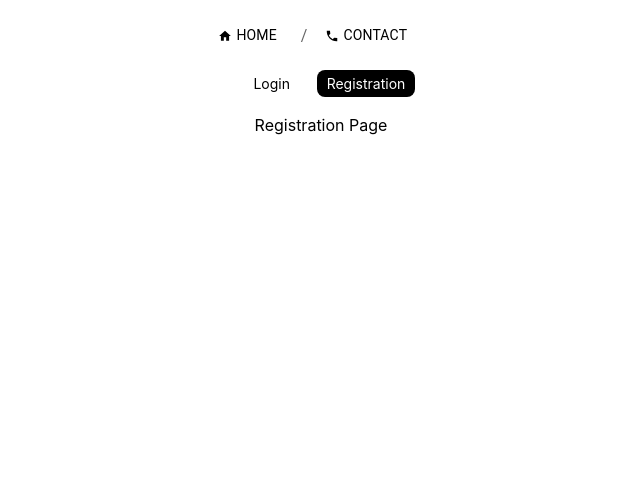
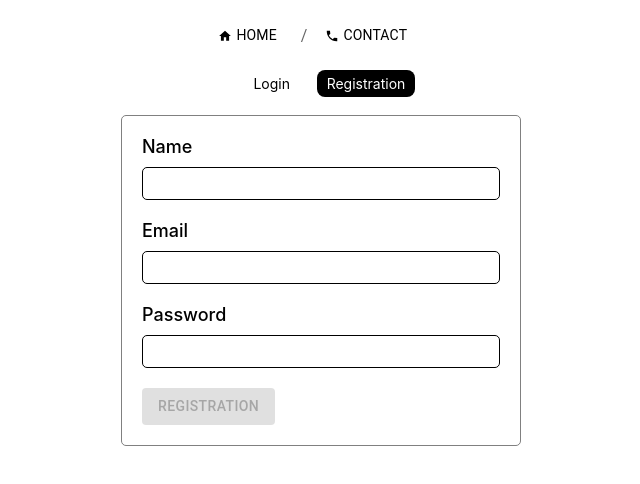
Before and after one commit to Myrhoiazov/goit-react-hw-08-phonebook, a React (Create React App) app: page /goit-react-hw-08-phonebook/registration in a window 1280 px wide. Shown: the top 484 px of the page, without its empty margins (319-959 px from the left). Built offline with nearby package versions, Linux system fonts and the light colour scheme.

Commit message:
add form reg

```diff
--- a/src/pages/Registration/Registration.jsx
+++ b/src/pages/Registration/Registration.jsx
@@ -1,5 +1,109 @@
+import { useState } from 'react';
+// import { useDispatch, useSelector } from 'react-redux';
+// import { addContact } from 'redux/contacts/operations-contact';
+import s from './Registration.module.css';
+// import { toast } from 'react-toastify';
+// import { selectContact } from 'redux/contacts/selector-contacts';
+// import Loader from 'components/Loader';
+import Button from '@mui/material/Button';
+
 const Registration = () => {
-  return <>Registration Page</>;
+  const [name, setName] = useState('');
+  const [email, setEmail] = useState('');
+  const [password, setPassword] = useState('');
+
+  // const dispatch = useDispatch();
+  // const contacts = useSelector(selectContact);
+  // const isLoading = useSelector(state => state.contacts.isLoading);
+
+  // const handleChangeUser = ev => {
+  //   const { name, value } = ev.target;
+
+  //   switch (name) {
+  //     case 'name':
+  //       setUserName(value);
+  //       // eslint-disable-next-line
+  //       break;
+
+  //     case 'number':
+  //       setNumber(value);
+  //       // eslint-disable-next-line
+  //       break;
+
+  //     default:
+  //       return;
+  //   }
+  // };
+
+  // const handleAddUser = e => {
+  //   e.preventDefault();
+
+  //   const hasUserContacts = contacts.some(user => user.name === name);
+
+  //   if (hasUserContacts) {
+  //     toast.warning(`${name} is already in contacts`);
+  //     return;
+  //   }
+
+  //   dispatch(addContact({ name, number }));
+  //   setNumber('');
+  //   setUserName('');
+  // };
+
+  return (
+    <>
+      {/* {isLoading && <Loader />} */}
+      <form className={s.form} onSubmit={console.log()}>
+        <label>
+          <span className={s.label}>Name</span>
+          <input
+            className={s.input}
+            type="text"
+            // value={name}
+            name="name"
+            pattern="^[a-zA-Zа-яА-Я]+(([' -][a-zA-Zа-яА-Я ])?[a-zA-Zа-яА-Я]*)*$"
+            title="Name may contain only letters, apostrophe, dash and spaces. For example Adrian, Jacob Mercer, Charles de Batz de Castelmore d'Artagnan"
+            required
+            // onChange={handleChangeUser}
+          />
+        </label>
+        <label>
+          <span className={s.label}>Email</span>
+          <input
+            className={s.input}
+            type="email"
+            name="number"
+            // value={number}
+            // pattern="\+?\d{1,4}?[-.\s]?\(?\d{1,3}?\)?[-.\s]?\d{1,4}[-.\s]?\d{1,4}[-.\s]?\d{1,9}"
+            // title="Phone number must be digits and can contain spaces, dashes, parentheses and can start with +"
+            required
+            // onChange={handleChangeUser}
+          />
+        </label>
+        <label>
+          <span className={s.label}>Password</span>
+          <input
+            className={s.input}
+            type="password"
+            name="password"
+            // value={number}
+            // pattern="\+?\d{1,4}?[-.\s]?\(?\d{1,3}?\)?[-.\s]?\d{1,4}[-.\s]?\d{1,4}[-.\s]?\d{1,9}"
+            // title="Phone number must be digits and can contain spaces, dashes, parentheses and can start with +"
+            required
+            // onChange={handleChangeUser}
+          />
+        </label>
+
+        <Button
+          disabled={name && email && password ? false : true}
+          variant="contained"
+          type="submit"
+        >
+          Registration
+        </Button>
+      </form>
+    </>
+  );
 };
 
 export default Registration;
--- /dev/null
+++ b/src/pages/Registration/Registration.module.css
@@ -0,0 +1,52 @@
+.form {
+  box-sizing: border-box;
+
+  width: 400px;
+  padding: 20px;
+
+  border: 1px solid grey;
+  border-radius: 5px;
+
+  margin-bottom: 20px;
+}
+
+.label {
+  display: inline-block;
+  font-size: 18px;
+
+  font-weight: 500;
+  margin-bottom: 10px;
+}
+
+.input {
+  display: block;
+  box-sizing: border-box;
+  width: 100%;
+
+  border: 1px solid black;
+  border-radius: 5px;
+
+  padding: 8px;
+  margin-bottom: 20px;
+}
+
+.btn {
+  min-width: 100px;
+
+  padding: 5px 10px;
+
+  border: 1px solid black;
+  border-radius: 5px;
+
+  color: black;
+  background-color: transparent;
+
+  cursor: pointer;
+  transition: all ease-in 250ms;
+}
+
+.btn:hover {
+  box-shadow: rgba(0, 0, 0, 0.35) 0px 5px 15px;
+  color: white;
+  background-color: black;
+}
```
